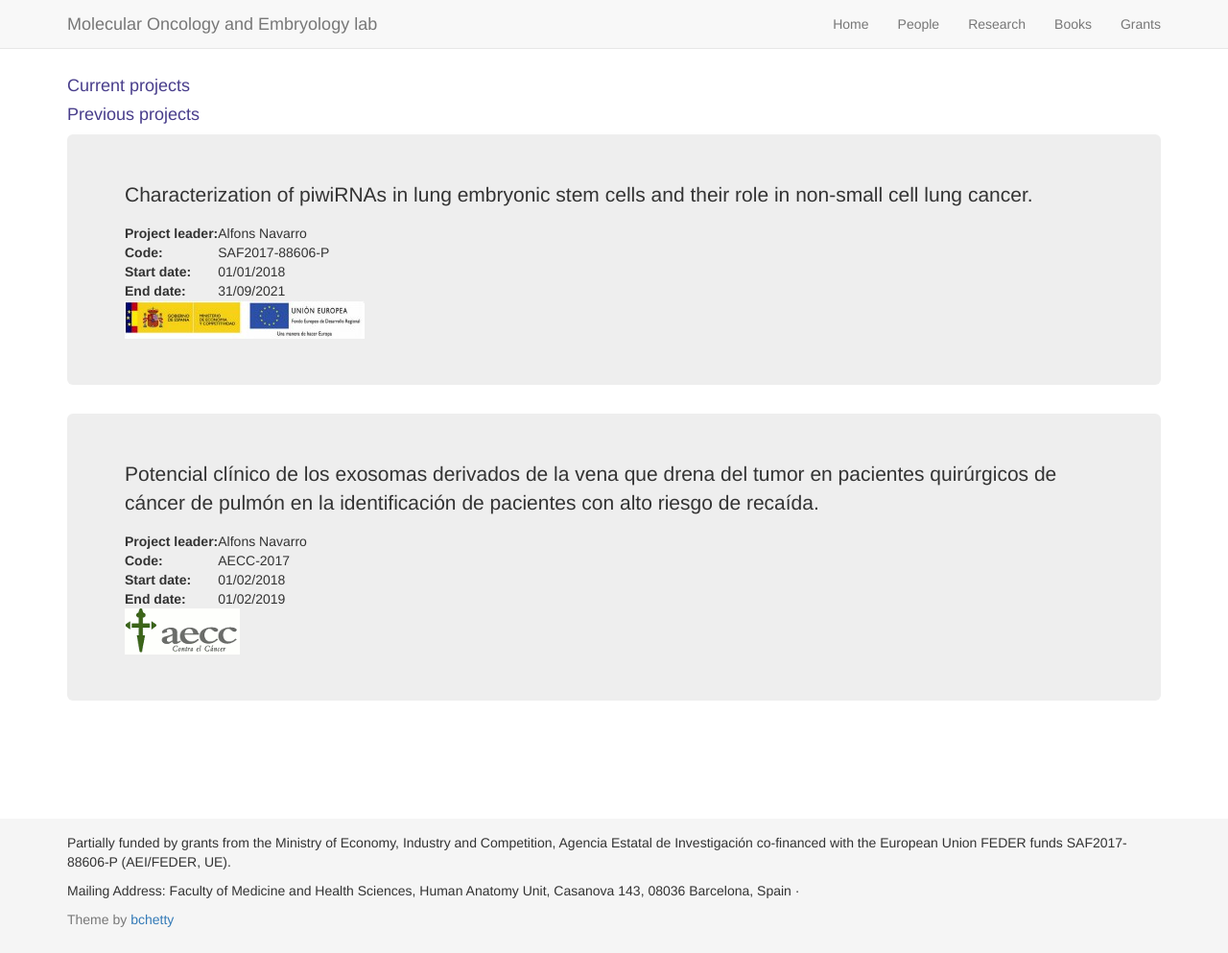
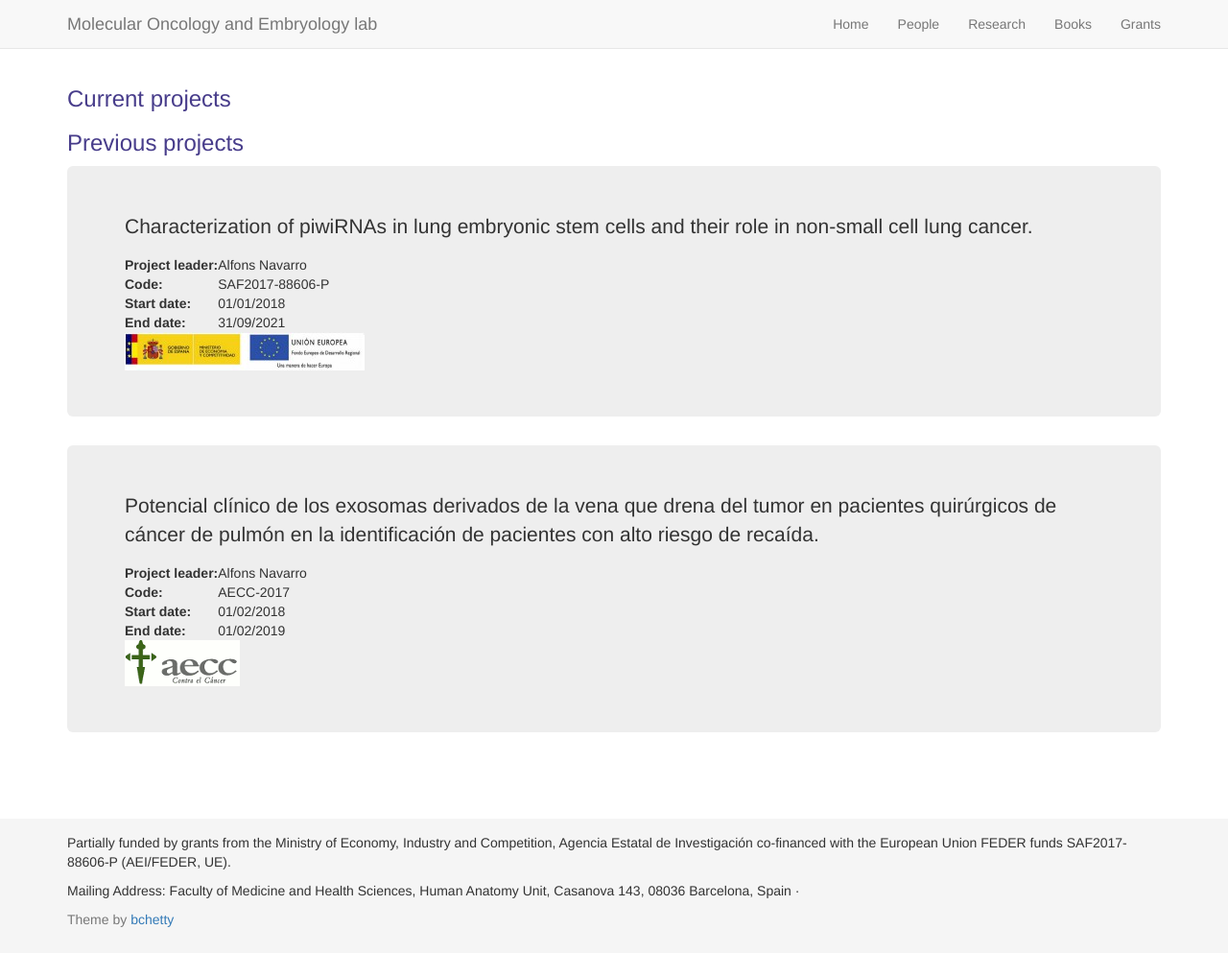
Before and after one commit to AlfonsNavarro/lab, a Jekyll site: the page built from pages/grants.md, in a window 1280 px wide and 993 px high. Shown: the whole window at 96% size. Built offline with Jekyll 4.4.1, drawn with Linux system fonts in a browser that asks for light colours; nearby versions of some CDN libraries.

Commit message:
Millorem grants amb una taula_4

```diff
--- a/pages/grants.md
+++ b/pages/grants.md
@@ -3,17 +3,17 @@
 title: Grants
 ---
 
-#### Current projects
+### Current projects
 
 
-#### Previous projects
+### Previous projects
 
 <div class="jumbotron">
     <p>
 Characterization of piwiRNAs in lung embryonic stem cells and their role in non-small cell lung cancer.
 </p>
 
-<table>
+<table cellspacing="10">
 	<tr>
 		<td><b>Project leader: </b></td> <td> Alfons Navarro</td>
 	</tr>
```
